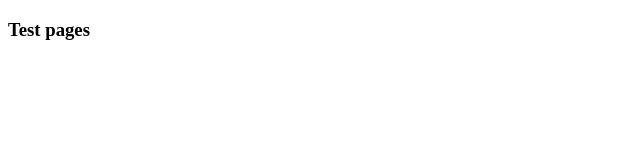
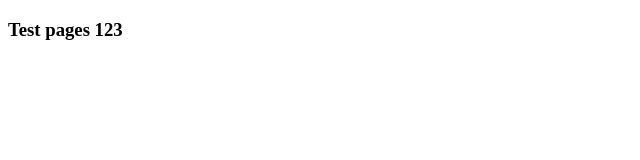
Before and after one commit to polinag1/polina, a plain HTML site: page index.html in a window 1280 px wide. Shown: the full height of the page, 0-640 px from the left. Drawn offline with Linux system fonts and the light colour scheme.

Commit message:
Update index.html

```diff
--- a/index.html
+++ b/index.html
@@ -7,6 +7,6 @@
     <title>Document</title>
 </head>
 <body>
-    <h3>Test pages</h3>
+    <h3>Test pages 123</h3>
 </body>
 </html>
```
